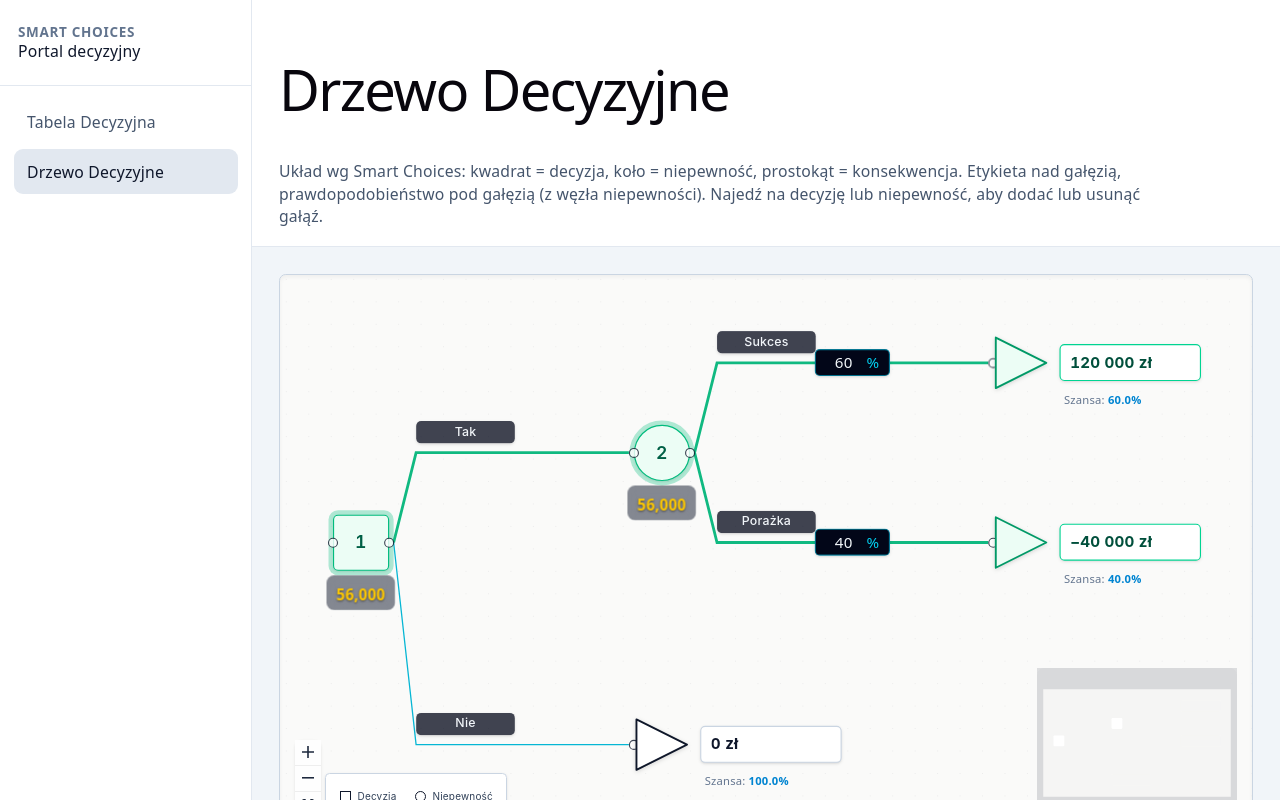
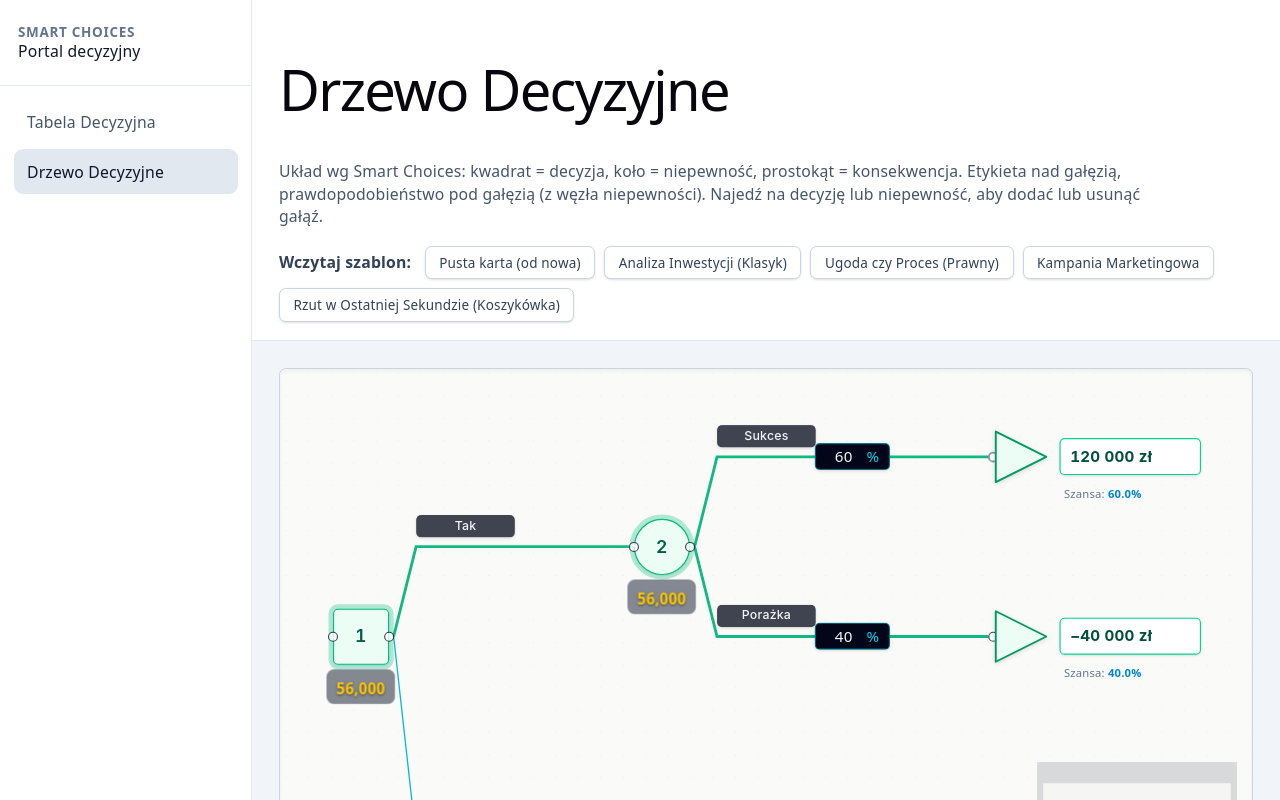
Before and after one commit to repoprog/smart-chioices-trainer-frontend, a React (Vite) app: page /drzewo in a window 1280 px wide. Shown: the top 800 px of the page. Built offline with nearby package versions, Linux system fonts and the light colour scheme.

Commit message:
feat: predefined  scenarios

```diff
--- /dev/null
+++ b/src/data/scenarios.js
@@ -0,0 +1,101 @@
+// plik: scenarios.js
+
+export const scenarios = {
+  blank: {
+    name: "Pusta karta (od nowa)",
+    nodes: [
+      { id: 'd1', type: 'decision', position: { x: 0, y: 0 }, data: { nodeNumber: 1 } },
+    ],
+    edges: [],
+    labels: ["Wybór początkowy"]
+  },
+
+  investment: {
+    name: "Analiza Inwestycji (Klasyk)",
+    nodes: [
+      // ... skopiowane nodes z Twojego obecnego initialNodes ...
+    ],
+    edges: [
+      // ... skopiowane edges z Twojego obecnego initialEdges ...
+    ],
+    labels: ["Decyzja biznesowa", "Ryzyko Rynkowe", "Wynik Finansowy"]
+  },
+
+  court: {
+    name: "Ugoda czy Proces (Prawny)",
+    nodes: [
+      // ... węzły dostosowane pod ugodę/sąd ...
+    ],
+    edges: [
+      // ... krawędzie z prawdopodobieństwami wygranej w sądzie itp ...
+    ],
+    labels: ["Strategia", "Wyrok", "Koszty"]
+  },
+  marketingLaunch: {
+    name: "Kampania Marketingowa",
+    // 1. Etykiety nagłówków (Header 1, 2...)
+    labels: ["Strategia", "Reakcja Rynku", "Wynik"],
+
+    nodes: [
+      { id: 'd1', type: 'decision', position: { x: 0, y: 0 }, data: { nodeNumber: 1 } },
+      { id: 'c1', type: 'chance', position: { x: 0, y: 0 }, data: { nodeNumber: 2 } },
+      { id: 't1', type: 'terminal', position: { x: 0, y: 0 }, data: { payoff: '50 000 zł' } },
+      { id: 't2', type: 'terminal', position: { x: 0, y: 0 }, data: { payoff: '-10 000 zł' } },
+    ],
+
+    edges: [
+      {
+        id: 'e1', source: 'd1', target: 'c1', type: 'smartChoices',
+        data: { optionLabel: 'Social Media' }
+      },
+      {
+        id: 'e2', source: 'c1', target: 't1', type: 'smartChoices',
+        // 2. Tu wpisujesz predefiniowane prawdopodobieństwo
+        data: { optionLabel: 'Viral', probability: '30.00%', isLocked: true }
+      },
+      {
+        id: 'e3', source: 'c1', target: 't2', type: 'smartChoices',
+        data: { optionLabel: 'Brak echa', probability: '70.00%', isLocked: true }
+      },
+    ]
+  }, basketball: {
+    name: "Rzut w Ostatniej Sekundzie (Koszykówka)",
+    labels: ["Wybór Rzutu", "Skuteczność Rzutu", "Dogrywka (OT)", "Wynik Meczu"],
+    nodes: [
+      // 1. Decyzja początkowa (Wybór rzutu)
+      { id: 'd1', type: 'decision', position: { x: 0, y: 0 }, zIndex: 100, data: { nodeNumber: 1 } },
+
+      // 2. Etap Skuteczności (Niepewność)
+      { id: 'c1', type: 'chance', position: { x: 0, y: 0 }, data: { nodeNumber: 2 } }, // Niepewność przy rzucie za 2
+      { id: 'c2', type: 'chance', position: { x: 0, y: 0 }, data: { nodeNumber: 3 } }, // Niepewność przy rzucie za 3
+
+      // 3. Etap Dogrywki (Tylko dla rzutu za 2)
+      { id: 'c3', type: 'chance', position: { x: 0, y: 0 }, data: { nodeNumber: 4 } },
+
+      // 4. Konsekwencje (Terminal Nodes)
+      { id: 't1', type: 'terminal', position: { x: 0, y: 0 }, data: { payoff: '0 (Porażka)' } }, // Pudło za 2
+      { id: 't2', type: 'terminal', position: { x: 0, y: 0 }, data: { payoff: '100 (Wygrana)' } }, // Wygrana w OT
+      { id: 't3', type: 'terminal', position: { x: 0, y: 0 }, data: { payoff: '0 (Porażka)' } }, // Porażka w OT
+      { id: 't4', type: 'terminal', position: { x: 0, y: 0 }, data: { payoff: '100 (Wygrana)' } }, // Trafiony za 3
+      { id: 't5', type: 'terminal', position: { x: 0, y: 0 }, data: { payoff: '0 (Porażka)' } }, // Pudło za 3
+    ],
+    edges: [
+      // Opcje decyzji
+      { id: 'e1', source: 'd1', target: 'c1', type: 'smartChoices', data: { optionLabel: 'Za 2 punkty', probability: null } },
+      { id: 'e2', source: 'd1', target: 'c2', type: 'smartChoices', data: { optionLabel: 'Za 3 punkty', probability: null } },
+
+      // RZUT ZA 2 PUNKTY
+      { id: 'e3', source: 'c1', target: 'c3', type: 'smartChoices', data: { optionLabel: 'Trafiony', probability: '55.00%', isLocked: true } },
+      { id: 'e4', source: 'c1', target: 't1', type: 'smartChoices', data: { optionLabel: 'Pudło', probability: '45.00%', isLocked: true } },
+
+      // DOGRYWKA (Po trafieniu za 2)
+      { id: 'e5', source: 'c3', target: 't2', type: 'smartChoices', data: { optionLabel: 'Wygrana w OT', probability: '50.00%', isLocked: true } },
+      { id: 'e6', source: 'c3', target: 't3', type: 'smartChoices', data: { optionLabel: 'Porażka w OT', probability: '50.00%', isLocked: true } },
+
+      // RZUT ZA 3 PUNKTY
+      { id: 'e7', source: 'c2', target: 't4', type: 'smartChoices', data: { optionLabel: 'Trafiony', probability: '38.00%', isLocked: true } },
+      { id: 'e8', source: 'c2', target: 't5', type: 'smartChoices', data: { optionLabel: 'Pudło', probability: '62.00%', isLocked: true } },
+    ]
+  }
+
+};
--- a/src/logic/evaluation.js
+++ b/src/logic/evaluation.js
@@ -10,12 +10,12 @@ const parseValue = (value) => {
     .replace(/\s/g, '')
     .replace(',', '.')
     .replace('−', '-');
-
+//100win reads as 100 number
   const parsed = parseFloat(numberString);
   return isNaN(parsed) ? 0 : parsed;
 };
 
-const parseProbability = (prob, allSiblings, thisEdge) => {
+const parseProbability = (prob, allSiblings) => {
   if (prob != null) {
     return parseValue(prob) / 100;
   }
@@ -46,7 +46,7 @@ export function evaluateDecisionTree(nodes, edges, optimizationMode = 'max') {
 
     const node = nodesMap.get(nodeId);
     if (!node) {
-      return { ev: 0, steps: 0 }; // DODANO steps
+      return { ev: 0, steps: 0 };
     }
 
     const childrenEdges = outgoingEdges.get(nodeId) || [];
--- a/src/pages/DecisionTreePage.jsx
+++ b/src/pages/DecisionTreePage.jsx
@@ -1,6 +1,11 @@
 import { DecisionTreeCanvas } from '../components/DecisionTreeCanvas.jsx'
+import { useTreeStore } from '../store/useTreeStore.js'
+import { scenarios } from '../data/scenarios.js' // <-- Ścieżka do nowego pliku
 
 export function DecisionTreePage() {
+  // Wyciągamy funkcję ładującą ze store'a
+  const loadScenario = useTreeStore((s) => s.loadScenario);
+
   return (
     <div className="flex flex-1 flex-col">
       <header className="border-b border-slate-200 bg-white px-6 py-4 dark:border-slate-800 dark:bg-slate-900">
@@ -13,7 +18,24 @@ export function DecisionTreePage() {
           (z węzła niepewności). Najedź na decyzję lub niepewność, aby dodać lub
           usunąć gałąź.
         </p>
+
+        {/* NOWA SEKCJA: Przyciski Scenariuszy */}
+        <div className="mt-4 flex flex-wrap items-center gap-2">
+          <span className="mr-1 text-sm font-semibold text-slate-700 dark:text-slate-300">
+            Wczytaj szablon:
+          </span>
+          {Object.entries(scenarios).map(([key, scenarioData]) => (
+            <button
+              key={key}
+              onClick={() => loadScenario(scenarioData.nodes, scenarioData.edges, scenarioData.labels)}
+              className="rounded-md border border-slate-300 bg-white px-3 py-1.5 text-xs font-medium text-slate-700 shadow-sm hover:bg-slate-50 focus:outline-none focus:ring-1 focus:ring-cyan-500 dark:border-slate-700 dark:bg-slate-800 dark:text-slate-200 dark:hover:bg-slate-700 dark:focus:ring-cyan-400 transition-colors"
+            >
+              {scenarioData.name}
+            </button>
+          ))}
+        </div>
       </header>
+
       <main className="flex flex-1 flex-col p-4 md:p-6">
         <DecisionTreeCanvas />
       </main>
--- a/src/store/useTreeStore.js
+++ b/src/store/useTreeStore.js
@@ -1,21 +1,38 @@
 import { create } from 'zustand';
 import dagre from 'dagre';
+// ... importy ...
 import {
   collectDescendants,
   computeDepthMap,
-  ensureColumnLabelsLength,
   getTreeMaxDepth,
   nextDomId,
   renumberDecisionAndChanceNodes,
+  findMainPathNodes
 } from './treeUtils.js';
 import { evaluateDecisionTree } from '../logic/evaluation.js';
 
-function syncColumnLabels(nodes, edges, prevLabels) {
-  const dm = computeDepthMap(nodes, edges);
-  const maxD = getTreeMaxDepth(dm);
-  const len = Math.max(0, maxD);
-  return ensureColumnLabelsLength(prevLabels, len);
+
+function syncColumnLabels(nodes, edges, prevLabels = []) {
+
+  const mainPathNodes = findMainPathNodes(nodes, edges);
+  const columnCount = mainPathNodes.length;
+
+  if (columnCount === 0) return [];
+
+  let result = [...prevLabels];
+
+  while (result.length < columnCount) {
+
+     result.push('');
+  }
+
+  if (result.length > columnCount) {
+    result = result.slice(0, columnCount);
+  }
+
+  return result;
 }
+
 
 export function getLayoutedElements(nodes, edges) {
   const dagreGraph = new dagre.graphlib.Graph();
@@ -115,6 +132,8 @@ export function getLayoutedElements(nodes, edges) {
     };
   });
 }
+
+
 
 const initialNodes = [
   {
@@ -334,6 +353,29 @@ export const useTreeStore = create((set) => ({
   evaluationMode: 'max',
   evaluationMap: {},
   winningPath: new Set(),
+
+  loadScenario: (newNodes, newEdges, newLabels = []) =>
+    set((state) => {
+      // 1. Przepuszczamy nowe dane przez układacz Dagre
+      const layoutedNodes = getLayoutedElements(newNodes, newEdges);
+
+      // 2. Numerujemy od nowa (D1, C1, itp.)
+      const renumbered = renumberDecisionAndChanceNodes(layoutedNodes, newEdges);
+
+      // 3. Synchronizujemy etykiety kolumn
+      const stageColumnLabels = syncColumnLabels(renumbered, newEdges, newLabels);
+
+      // 4. Aktualizujemy stan
+      const newState = {
+        ...state,
+        nodes: renumbered,
+        edges: newEdges,
+        stageColumnLabels,
+      };
+
+      // 5. Zwracamy stan przepuszczony przez ostateczną ewaluację matematyki!
+      return evaluateAndSetWinningPath(newState);
+    }),
 
   setEvaluationMode: (mode) => set((state) => evaluateAndSetWinningPath({ ...state, evaluationMode: mode })),
 
```
